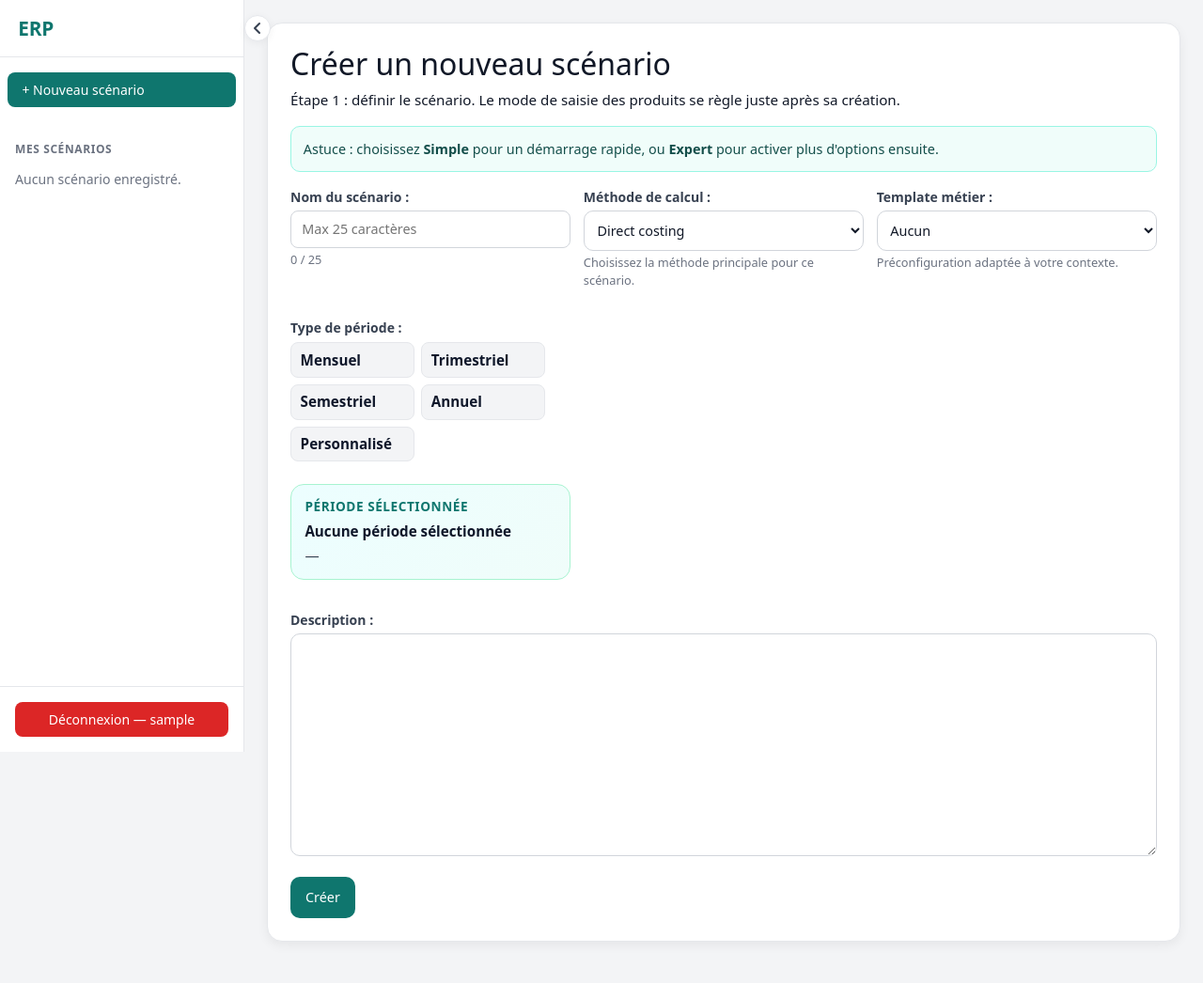
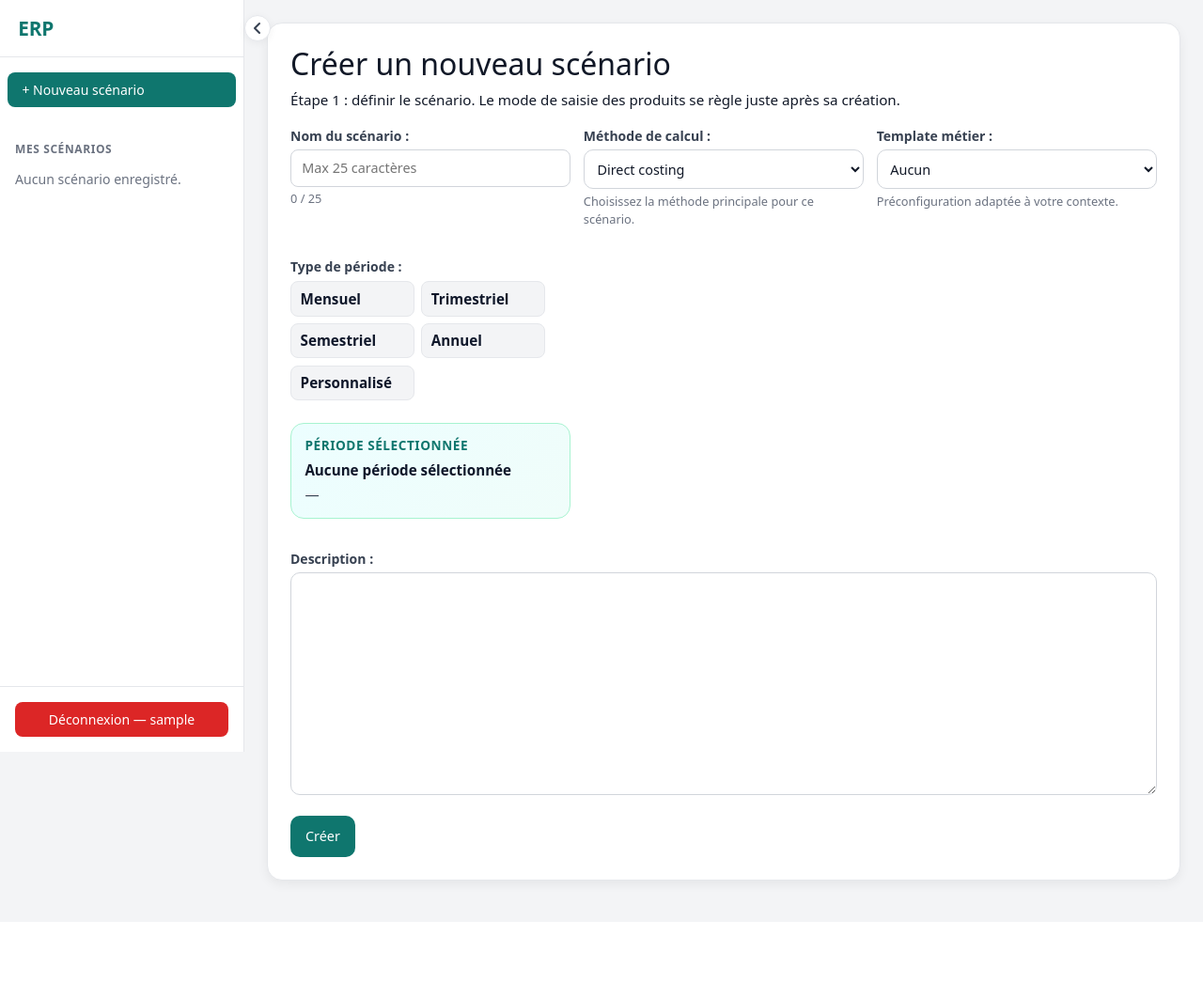
Before and after one commit to PRADES-matteo/projet_M1, a Django app: page /costs/ in a window 1280 px wide. Shown: the whole page at 94% size. After the commit the page ends 949 px from the top, so only its background shows below. Run offline with Django 5.2, Linux system fonts and the light colour scheme; the visitor is signed in with stand-in values (Sample User, id 1); data comes from the database, SQL or seed files in the repository; some libraries are stand-ins or nearby versions.

Commit message:
suppression bandeau inutile

```diff
--- a/apps/costs/templates/costs/scenario_list.html
+++ b/apps/costs/templates/costs/scenario_list.html
@@ -185,10 +185,6 @@
         Le mode de saisie des produits se règle juste après sa création.
     </p>
 
-    <div class="hint">
-        Astuce : choisissez <strong>Simple</strong> pour un démarrage rapide,
-        ou <strong>Expert</strong> pour activer plus d'options ensuite.
-    </div>
 
     <form method="post" novalidate>
         {% csrf_token %}
```
